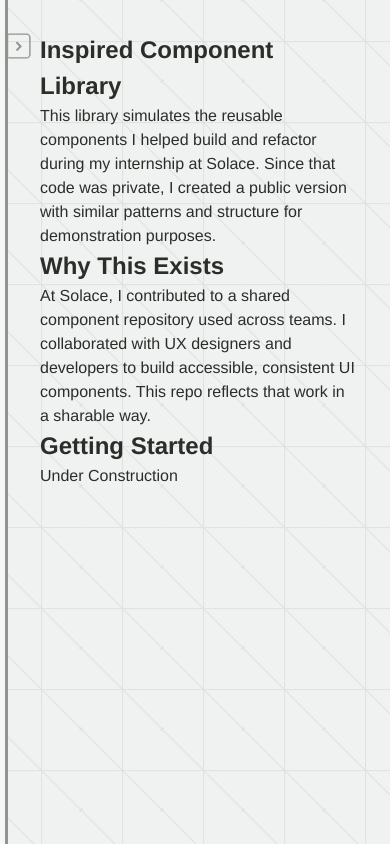
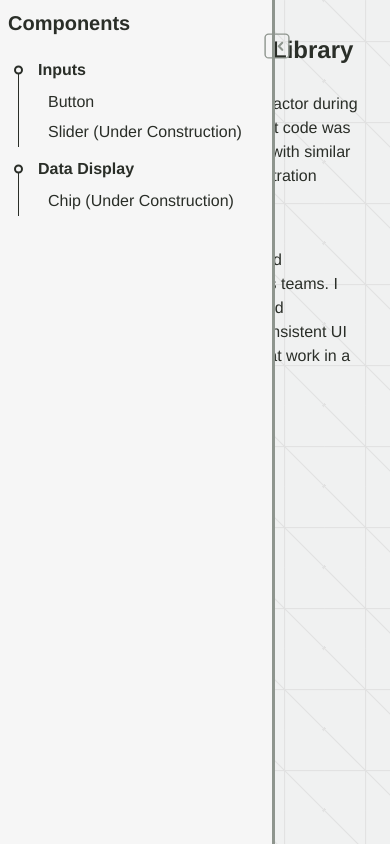
Before and after one commit to jalbe0076/component_kit, a Next.js app: page / in a window 390 px wide. Both pictures are taken after a click on the button "Expand sidebar". Built offline with nearby package versions, Linux system fonts and the light colour scheme.

Commit message:
Add hook to check screen width and updated sidebar state depending on window width

```diff
--- a/src/app/Sidebar.tsx
+++ b/src/app/Sidebar.tsx
@@ -1,30 +1,49 @@
 "use client";
-import React, { useState } from "react";
+import React, { useEffect, useState } from "react";
 import Link from "next/link";
 import { usePathname } from "next/navigation";
 import styles from "./sidebar.module.scss";
 import OpenSidebarIcon from "../icons/OpenSidebarIcon";
 import CloseSidebarIcon from "../icons/CloseSidebarIcon";
+import useScreenUnderWidthCheck from "@/utils/useScreenUnderWidthCheck";
 
 const Sidebar: React.FC = () => {
-  const [isOpen, setIsOpen] = useState(true);
+  const checkWidthUnder900 = useScreenUnderWidthCheck(900);
   const currentPath = usePathname();
+  const [isOpen, setIsOpen] = useState(!checkWidthUnder900);
   const [isHovered, setIsHovered] = useState(false);
+  const [hasMounted, setHasMounted] = useState(false);
+  const asideState = isOpen ? "open" : "closed";
+
+  useEffect(() => {
+    setHasMounted(true);
+  }, []);
+
+  useEffect(() => {
+    if (hasMounted) {
+      setIsOpen(!checkWidthUnder900);
+    }
+  }, [checkWidthUnder900, hasMounted]);
 
   const isActive = (path: string) => currentPath === path;
   const isActiveClass = (path: string) => (isActive(path) ? styles.active : "");
   const toggleSidebar = () => setIsOpen((prev) => !prev);
+  const handleLinkClick = () => {
+    if (checkWidthUnder900) {
+      toggleSidebar();
+    }
+  };
+
+  // Don’t render anything until mounted
+  if (!hasMounted) return null;
 
   return (
     <aside
-      className={`${styles.sidebar} ${isOpen ? styles.open : styles.closed}`}
+      className={`${styles.sidebar} ${styles[asideState]}`}
       aria-label="Component Sidebar Navigation"
-      aria-expanded={isOpen}
     >
       <button
-        className={`${styles.toggleButton} ${
-          isOpen ? styles.open : styles.closed
-        }`}
+        className={`${styles.toggleButton} ${styles[asideState]}`}
         onClick={toggleSidebar}
         aria-label={isOpen ? "Collapse sidebar" : "Expand sidebar"}
         aria-expanded={!isOpen}
@@ -43,13 +62,17 @@
         )}
       </button>
       <nav
-        className={`${styles.sidebarContent}  ${isHovered ? styles.hovered : ""}`}
+        className={`${styles.sidebarContent}  ${
+          isHovered ? styles.hovered : ""
+        }`}
         id="sidebar-nav"
         role="navigation"
         aria-hidden={!isOpen}
       >
         <h2 className={styles.title}>
-          <Link href="/">Components</Link>
+          <Link href="/" onClick={handleLinkClick}>
+            Components
+          </Link>
         </h2>
 
         <h3 className={styles.section}>Inputs</h3>
@@ -58,6 +81,7 @@
             <Link
               href="/button"
               className={`${styles.navLink} ${isActiveClass("/button")}`}
+              onClick={handleLinkClick}
             >
               Button
             </Link>
@@ -66,6 +90,7 @@
             <Link
               href="/slider"
               className={`${styles.navLink} ${isActiveClass("/slider")}`}
+              onClick={handleLinkClick}
             >
               Slider (Under Construction)
             </Link>
@@ -78,6 +103,7 @@
             <Link
               href="/chip"
               className={`${styles.navLink} ${isActiveClass("/chip")}`}
+              onClick={handleLinkClick}
             >
               Chip (Under Construction)
             </Link>
--- a/src/app/sidebar.module.scss
+++ b/src/app/sidebar.module.scss
@@ -7,6 +7,7 @@
   top: 0;
   transition: all 0.3s ease;
   flex-shrink: 0;
+  z-index: 10;
 
   &.closed {
     min-width: 0.5rem; // 8px
@@ -202,3 +203,9 @@
   pointer-events: none;
   visibility: hidden;
 }
+
+@media (max-width: 900px) {
+  .sidebar {
+    position: fixed;
+  }
+}
--- /dev/null
+++ b/src/utils/useScreenUnderWidthCheck.tsx
@@ -0,0 +1,25 @@
+import { useEffect, useState } from "react";
+
+const useScreenUnderWidthCheck = (breakpoint: number = 768): boolean => {
+  const [isBelowBreakpoint, setIsBelowBreakpoint] = useState<boolean>(() => {
+    if (typeof window !== "undefined") {
+      return window.innerWidth < breakpoint;
+    }
+    return false;
+  });
+
+  useEffect(() => {
+    const handleResize = () => {
+      setIsBelowBreakpoint(window.innerWidth < breakpoint);
+    };
+
+    window.addEventListener("resize", handleResize);
+    handleResize();
+
+    return () => window.removeEventListener("resize", handleResize);
+  }, [breakpoint]);
+
+  return isBelowBreakpoint;
+};
+
+export default useScreenUnderWidthCheck;
```
